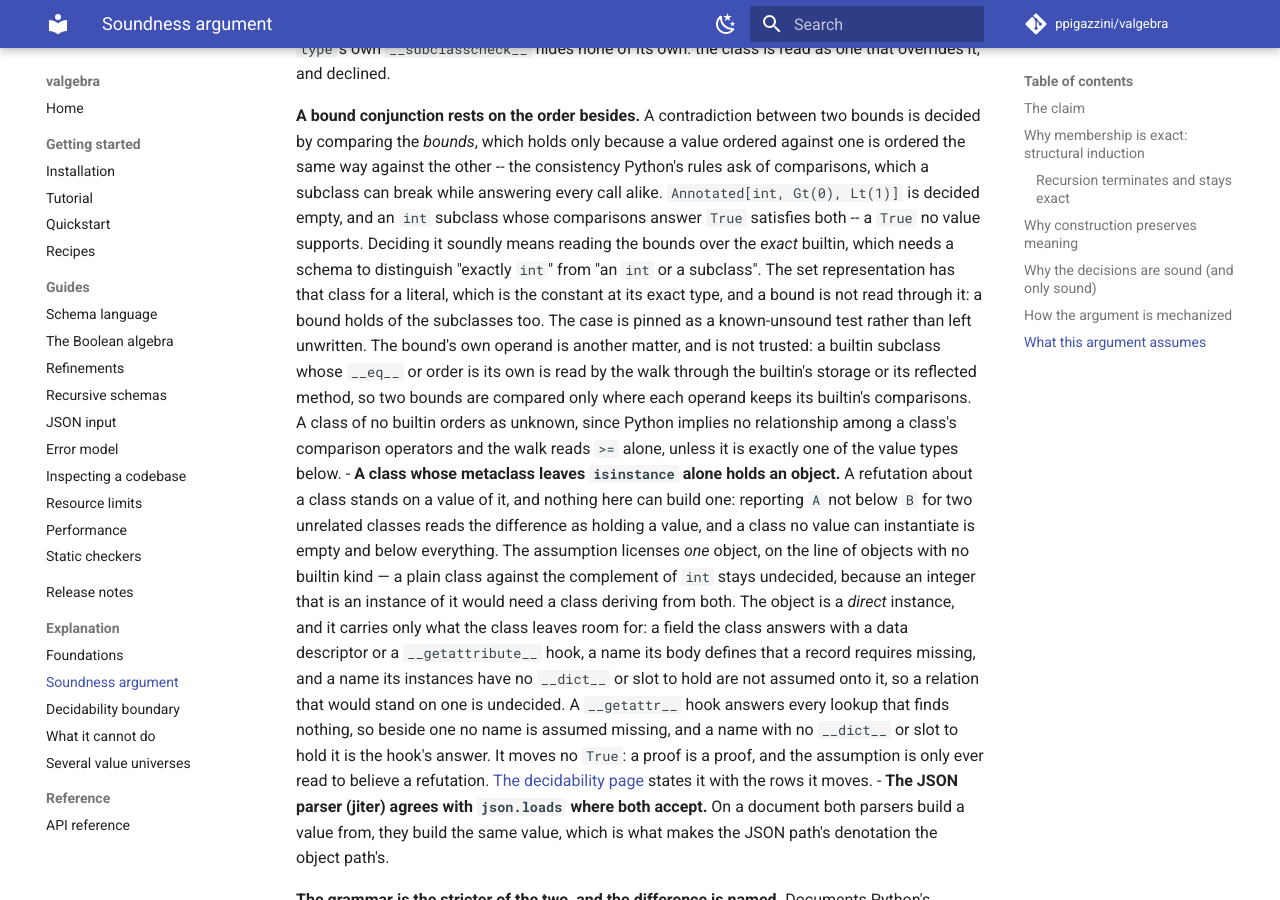
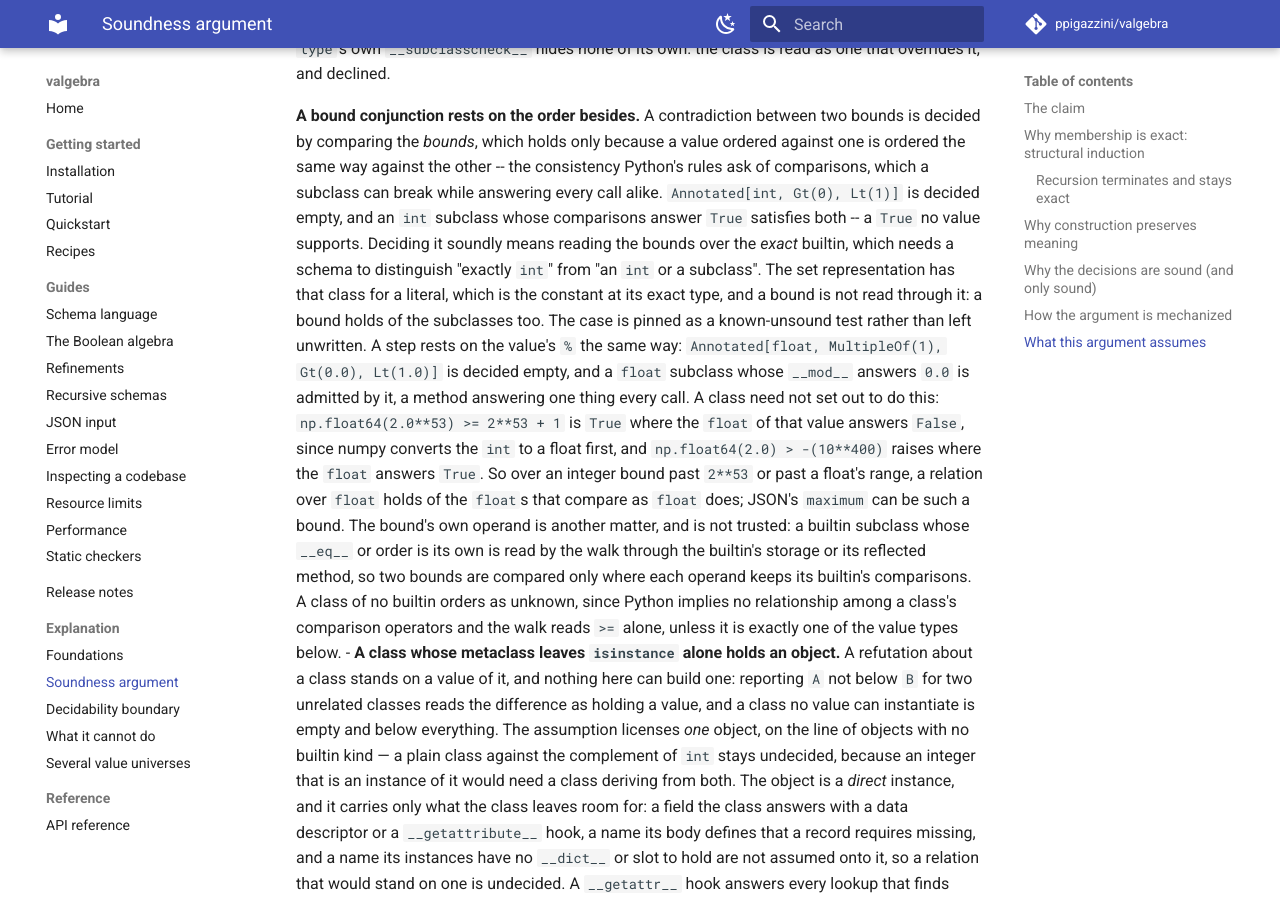
Before and after one commit to ppigazzini/valgebra, an MkDocs documentation site: the page built from docs/14-soundness.md, in a window 1280 px wide and 900 px high, scrolled down 6771 px. Built offline with MkDocs 1.6.1 and Material for MkDocs 9.7.7, drawn with Linux system fonts in a browser that asks for light colours; comment, search, counter and statistics services are not loaded.

Commit message:
docs: a step and a float's bound rest on what the value answers
The walk asks a value's own % and comparison, and a relation over a step met
with bounds, or over an integer bound past the doubles, reads the builtin's. A
float subclass whose % answers 0.0 is admitted by a set proved empty, and
np.float64 compares an integer past 2**53 rounded. Each answers alike on every
call, so the assumption the soundness page named for an order bound is stated of
a step as well and of a class that breaks it without setting out to, and strict
expected failures pin both.

```diff
--- a/docs/14-soundness.md
+++ b/docs/14-soundness.md
@@ -335,7 +335,16 @@ The soundness is relative to a small, explicit trust base:
   "exactly `int`" from "an `int` or a subclass". The set representation has that
   class for a literal, which is the constant at its exact type, and a bound is
   not read through it: a bound holds of the subclasses too. The case is pinned
-  as a known-unsound test rather than left unwritten. The bound's own operand
+  as a known-unsound test rather than left unwritten. A step rests on the value's
+  `%` the same way: `Annotated[float, MultipleOf(1), Gt(0.0), Lt(1.0)]` is decided
+  empty, and a `float` subclass whose `__mod__` answers `0.0` is admitted by it, a
+  method answering one thing every call. A class need not set out to do this:
+  `np.float64(2.0**53) >= 2**53 + 1` is `True` where the `float` of that value
+  answers `False`, since numpy converts the `int` to a float first, and
+  `np.float64(2.0) > -(10**400)` raises where the `float` answers `True`. So over
+  an integer bound past `2**53` or past a float's range, a relation over `float`
+  holds of the `float`s that compare as `float` does; JSON's `maximum` can be such
+  a bound. The bound's own operand
   is another matter, and is not trusted: a builtin subclass whose `__eq__` or
   order is its own is read by the walk through the builtin's storage or its
   reflected method, so two bounds are compared only where each operand keeps
```
Also changed, not shown: CHANGELOG.md (+6 -0 lines), docs/17-boundaries.md (+5 -0 lines), 2 other files.
